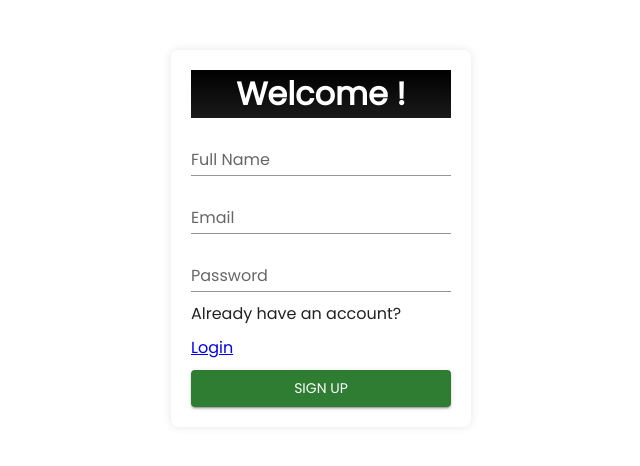
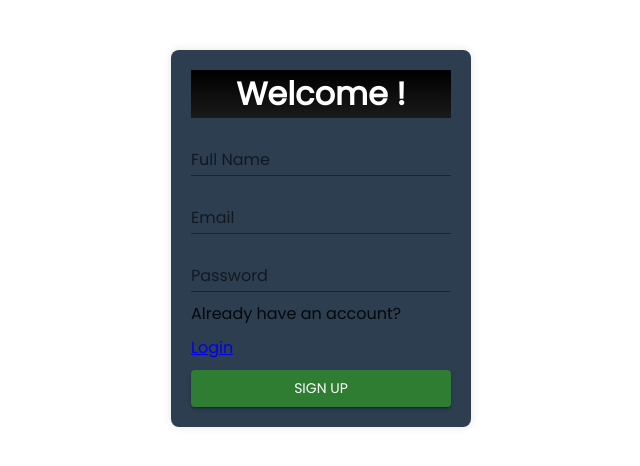
Before and after one commit to mustafa627/Blog-App-react-js, a React (Vite) app: page /signup in a window 1280 px wide. Shown: the top 466 px of the page, without its empty margins (319-959 px from the left). Built offline with nearby package versions, Linux system fonts and the light colour scheme.

Commit message:
update app

```diff
--- a/src/auth/Login.jsx
+++ b/src/auth/Login.jsx
@@ -71,6 +71,7 @@ const Login = () => {
         borderRadius: "8px",
         boxShadow: "0 0 10px rgba(0, 0, 0, 0.1)",
         marginTop: "50px",
+        backgroundColor: "#2c3e50",
       }}
     >
       <Box
@@ -82,9 +83,7 @@ const Login = () => {
         <h1
           style={{
             textAlign: "center",
-
             color: "white",
-
             width: "100%",
             margin: 0,
             borderBottomLeftRadius: "20px",
@@ -104,12 +103,14 @@ const Login = () => {
         label="Email"
         variant="standard"
         onChange={(e) => setEmail(e.target.value)}
+
       />
       <TextField
         id="outline-basic"
         label="Password"
         variant="standard"
         onChange={(e) => setPassword(e.target.value)}
+
       />
       <Link to={"/signup"}>Sign Up</Link>
 
--- a/src/auth/Signup.jsx
+++ b/src/auth/Signup.jsx
@@ -77,6 +77,7 @@ const Signup = () => {
         padding: "20px",
         borderRadius: "8px",
         boxShadow: "0 0 10px rgba(0, 0, 0, 0.1)",
+        backgroundColor: "#2c3e50",
         marginTop: "50px",
       }}
     >
```
